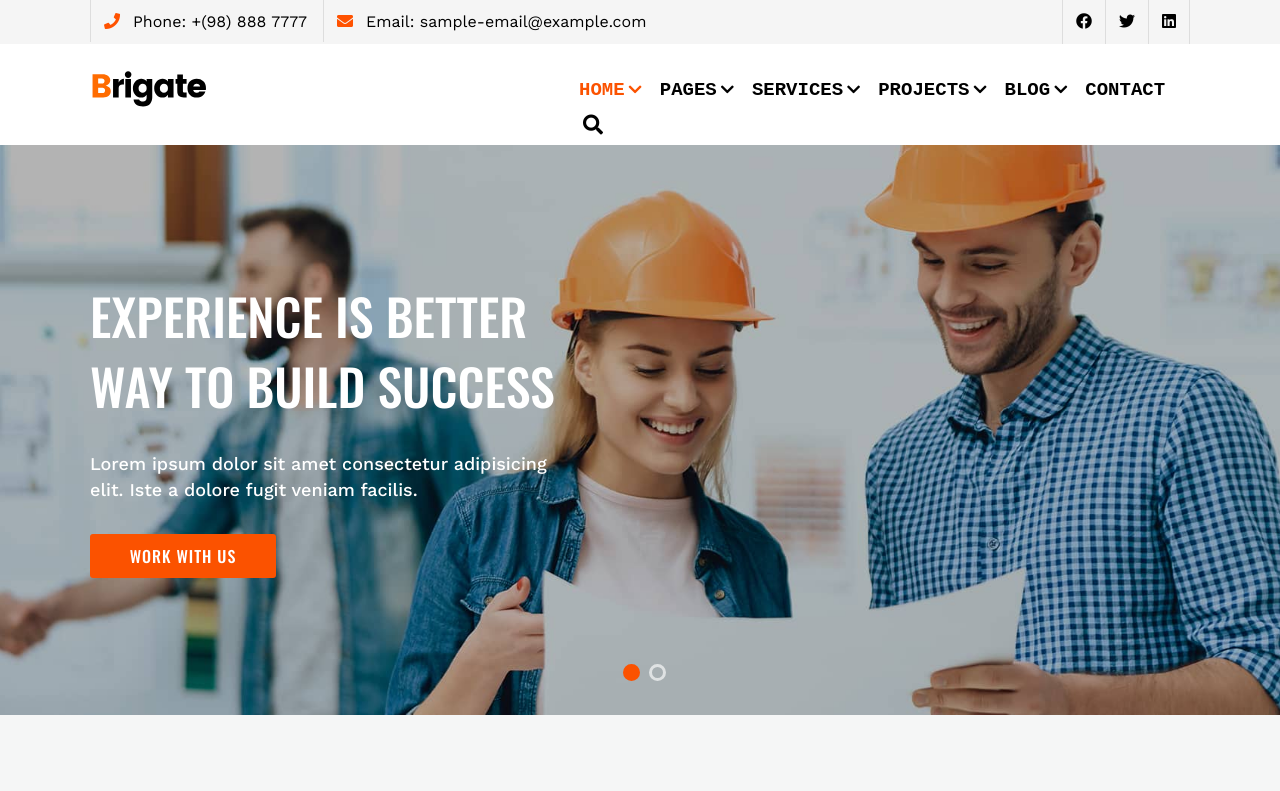
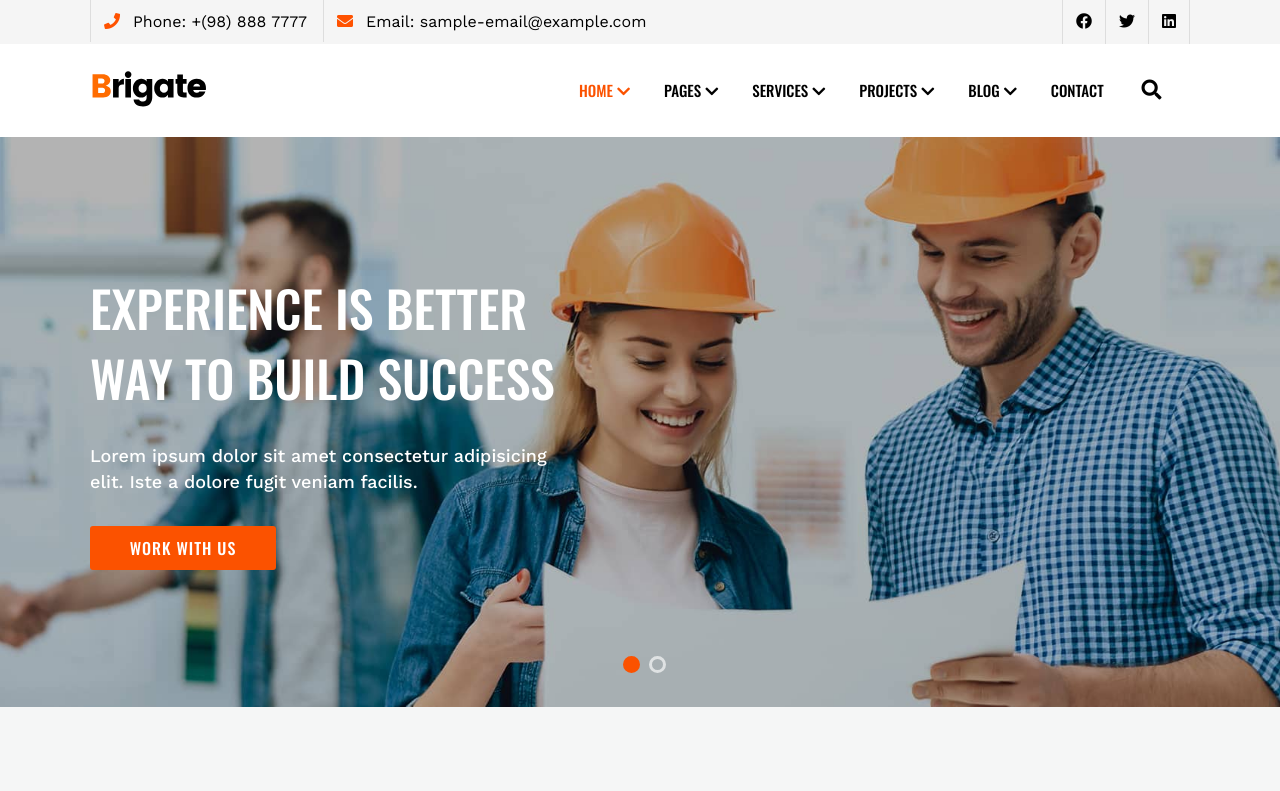
Before and after one commit to mainul121/brigate, a plain HTML site: page index.html in a window 1280 px wide. Shown: the top 791 px of the page. Drawn offline with nearby package versions, Linux system fonts and the light colour scheme.

Commit message:
Update style.css

```diff
--- a/style.css
+++ b/style.css
@@ -58,9 +58,11 @@ ul.mainMenu {
   list-style: none;
 }
 ul.mainMenu li {
-  display: inline-block;
+  display: block;
   padding: 7px;
   position: relative;
+  float: left;
+  margin-right: 20px;
 }
 .menuBar {
   display: table;
@@ -69,9 +71,9 @@ ul.mainMenu li {
 ul.mainMenu li a {
   text-decoration: none;
   color: rgb(0, 0, 0);
-  font-size: 19px;
-  font-family: monospace;
-  font-weight: 600;
+  font-size: 15px;
+  font-family: oswald;
+  font-weight: 500;
   transition: all 0.3s ease 0s;
 }
 ul.mainMenu {
```
